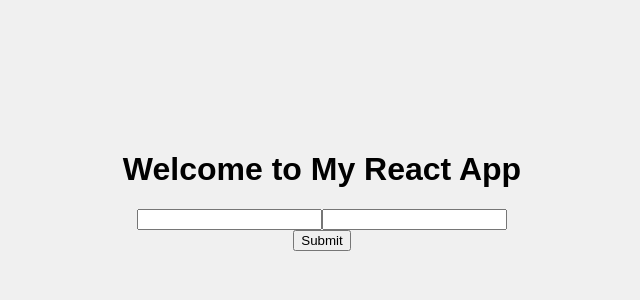
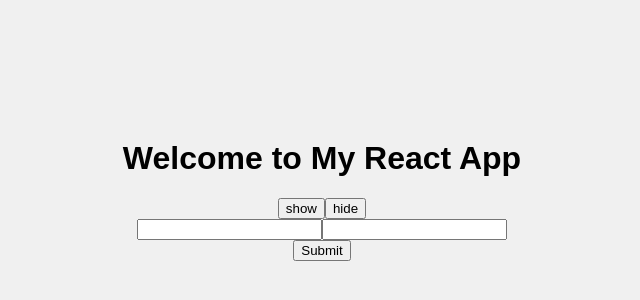
Before and after one commit to toyomoly/zod-validate-sample, a React (Create React App) app: page / in a window 1280 px wide. Shown: the part 210-510 px from the top of the page, without its empty margins (318-958 px from the left). Built offline with nearby package versions, Linux system fonts and the light colour scheme; the HTML template or start-up script is replaced by a standard one.

Commit message:
formMethods は Props で外から渡す

```diff
--- a/src/App.tsx
+++ b/src/App.tsx
@@ -1,12 +1,37 @@
 import React from 'react';
 import './App.css';
+import { useForm } from 'react-hook-form';
+import { zodResolver } from '@hookform/resolvers/zod';
+import { userFormInputValidateSchema, InvitationUserFormInput } from './types/validationSchemas';
 import CustomForm from './components/CustomForm';
 
 function App() {
+  const initState: { users: InvitationUserFormInput[] } = {
+    users: [
+      {
+        name: "",
+        email: "",
+      },
+    ],
+  };
+  const formMethods = useForm({
+    defaultValues: initState,
+    mode: "onChange",
+    resolver: zodResolver(userFormInputValidateSchema), // バリデーションスキーマの設定
+  });
+
+  const [isShow, setIsShow] = React.useState<boolean>(true);
+
   return (
     <div className="App">
       <h1>Welcome to My React App</h1>
-      <CustomForm />
+      <button onClick={ () => setIsShow(true) }>show</button>
+      <button onClick={ () => setIsShow(false) }>hide</button>
+      {isShow ? (
+        <CustomForm formMethods={formMethods} />
+      ) : (
+        <div>Noting</div>
+      )}
     </div>
   );
 }
--- a/src/components/CustomForm.tsx
+++ b/src/components/CustomForm.tsx
@@ -1,24 +1,14 @@
 // src/components/CustomForm.tsx
 
 import React from 'react';
-import { useForm, useFieldArray } from 'react-hook-form';
-import { zodResolver } from '@hookform/resolvers/zod';
-import { userFormInputValidateSchema, InvitationUserFormInput } from '../types/validationSchemas';
+import { UseFormReturn, useFieldArray } from 'react-hook-form';
+import { InvitationUserFormInput } from '../types/validationSchemas';
 
-const CustomForm: React.FC = () => {
-  const initState: { users: InvitationUserFormInput[] } = {
-    users: [
-      {
-        name: "",
-        email: "",
-      },
-    ],
-  };
-  const formMethods = useForm({
-    defaultValues: initState,
-    mode: "onChange",
-    resolver: zodResolver(userFormInputValidateSchema), // バリデーションスキーマの設定
-  });
+type Props = {
+    formMethods: UseFormReturn<{ users: InvitationUserFormInput[] }>;
+}
+
+const CustomForm = ({formMethods}: Props): React.JSX.Element => {
   const { handleSubmit, register, formState: { errors } } = formMethods;
 
   const { fields } = useFieldArray({
```
